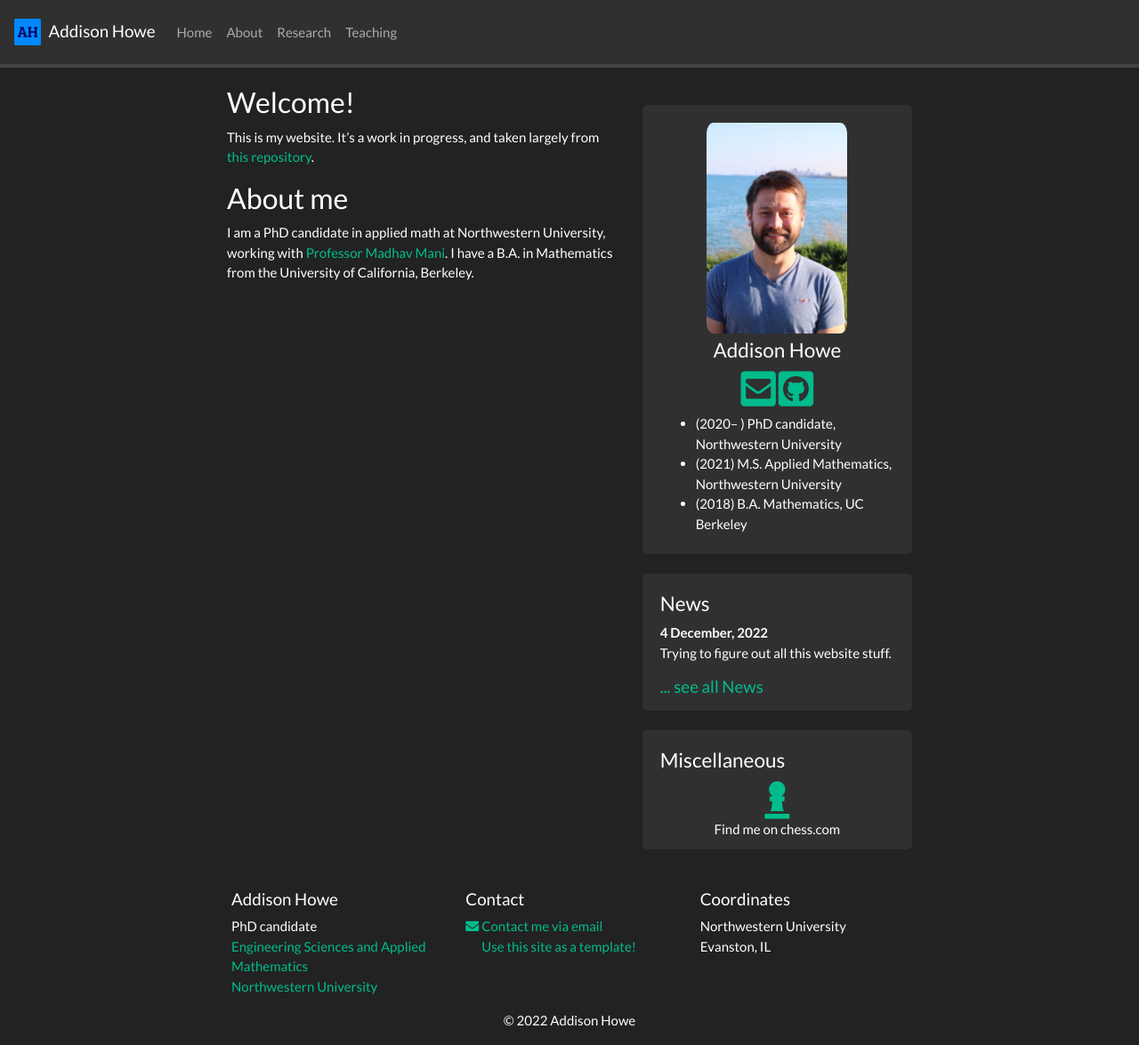
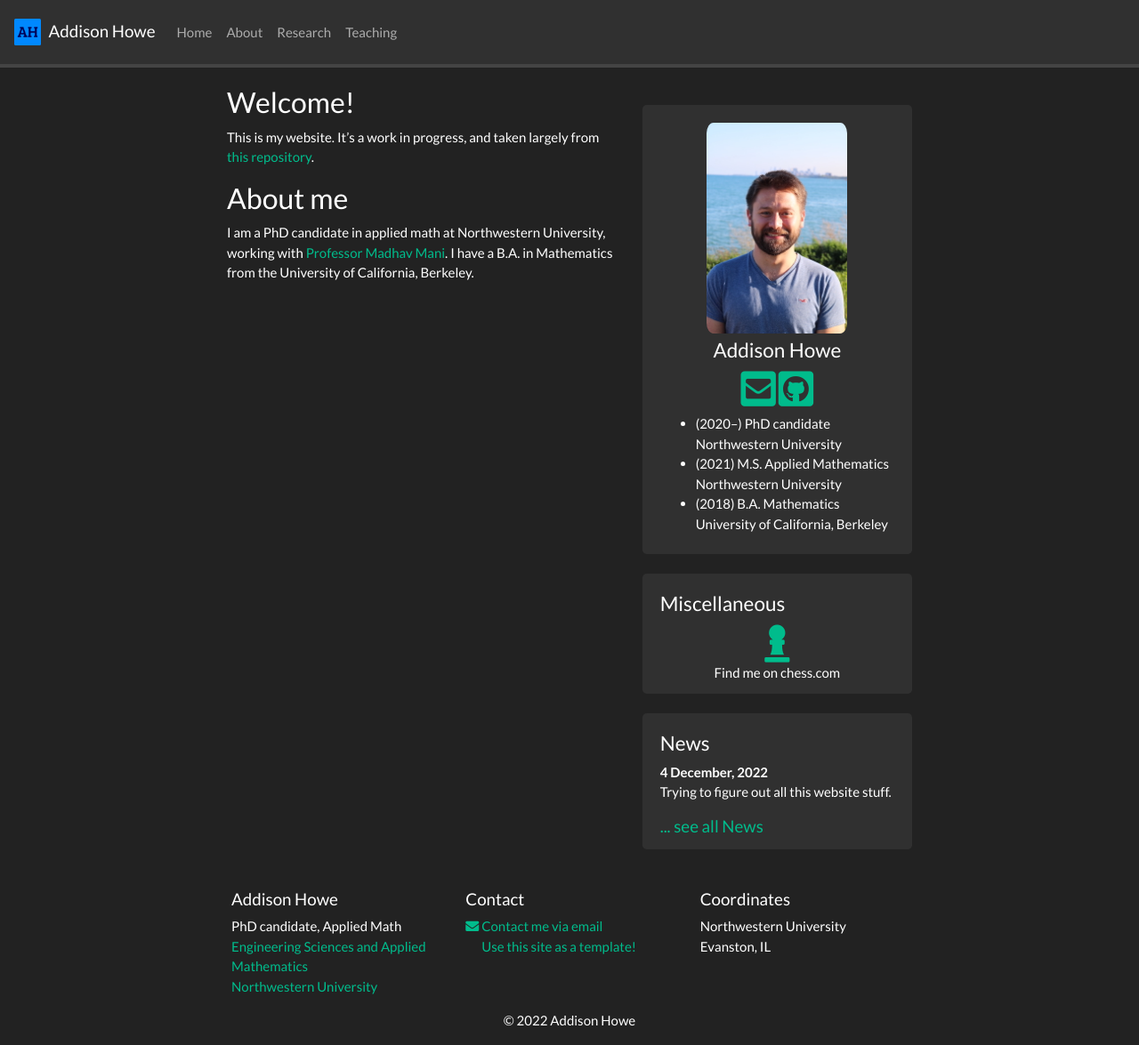
Before and after one commit to AddisonHowe/addisonhowe.github.io, a Jekyll site: the page built from _pages/home.md, in a window 1280 px wide and 1175 px high. Shown: the whole window at 89% size. Built offline with Jekyll 4.4.1, drawn with Linux system fonts in a browser that asks for light colours; nearby versions of some CDN libraries; a style sheet for code colours, icons or effects is not loaded.

Commit message:
included data.me file

```diff
--- a/_data/footer.yml
+++ b/_data/footer.yml
@@ -1,5 +1,5 @@
 affiliation: >
-    PhD candidate<br/>
+    PhD candidate, Applied Math<br/>
     <a href="https://www.mccormick.northwestern.edu/applied-math/" target-"_blank">Engineering Sciences and Applied Mathematics</a><br/>
     <a href="http://www.northwestern.edu/" target="_blank">Northwestern University</a>
 
--- a/_includes/sidebar.html
+++ b/_includes/sidebar.html
@@ -1,82 +1,51 @@
+{% assign me = site.data.me %}
+{% assign maxedu = 4 %}
+
 <div>
-{% for member in site.data.pi %}
 <div class="jumbotron">
-   <center>
-   <a href="{{site.url}}{{site.baseurl}}/about"><img src="{{site.url}}{{site.baseurl}}/images/{{ member.photo }}" width="60%" style="block:inline; margin-left:auto; margin-right:auto; margin-bottom:5px;"/></a>
-   <h4>{{ member.name }}</h4>
-   <div style="margin-bottom:5px">
-   {% if member.email %}<a href="mailto:{{ member.email }}" target="_blank"><i class="fa fa-envelope-square fa-3x"></i></a> {% endif %}
-   {% if member.cv %} <a href="{{ site.url }}{{ site.baseurl }}/{{ member.cv }}" target="_blank"><i class="ai ai-cv-square ai-3x"></i></a> {% endif %}
-   {% if member.scholar %} <a href="{{ member.scholar }}" target="_blank"><i class="ai ai-google-scholar-square ai-3x"></i></a> {% endif %}
-   {% if member.github %} <a href="{{ member.github }}" target="_blank"><i class="fab fa-github-square fa-3x"></i></a> {% endif %}
-   {% if member.researchgate %} <a href="{{ member.researchgate }}" target="_blank"><i class="ai ai-researchgate-square ai-3x"></i></a> {% endif %}
+  <center>
+  <a href="{{site.url}}{{site.baseurl}}/about"><img src="{{site.url}}{{site.baseurl}}/images/{{me.photo}}" width="60%" style="block:inline; margin-left:auto; margin-right:auto; margin-bottom:5px;"/></a>
+  <h4>{{ me.name }}</h4>
+  <div style="margin-bottom:5px">
+    {% if me.email %}<a href="mailto:{{ me.email }}" target="_blank"><i class="fa fa-envelope-square fa-3x"></i></a> {% endif %}
+    {% if me.cv %} <a href="{{ site.url }}{{ site.baseurl }}/{{ me.cv }}" target="_blank"><i class="ai ai-cv-square ai-3x"></i></a> {% endif %}
+    {% if me.scholar %} <a href="{{ me.scholar }}" target="_blank"><i class="ai ai-google-scholar-square ai-3x"></i></a> {% endif %}
+    {% if me.github %} <a href="{{ me.github }}" target="_blank"><i class="fab fa-github-square fa-3x"></i></a> {% endif %}
+    {% if me.researchgate %} <a href="{{ me.researchgate }}" target="_blank"><i class="ai ai-researchgate-square ai-3x"></i></a> {% endif %}
   </div>
   </center>
 
   <ul style="overflow: hidden">
-  {% if member.number_educ == 1 %}
-  <li> {{ member.education1short | replace: "-","&#8211;"}} </li>
-  {% endif %}
+  {% assign nedu = 0 %}
+  {% for edu in site.data.education %}
+    {% if nedu < maxedu %}
+      <li> ({{ edu.date | replace: "-","&#8211;"}}) {{ edu.title }}<br>{{ edu.location }}</li>
+    {% endif %}
+    {% assign nedu = nedu | plus: 1 %}
+  {% endfor %}
+  </ul>
 
-  {% if member.number_educ == 2 %}
-  <li> {{ member.education1short | replace: "-","&#8211;"}} </li>
-  <li> {{ member.education2short | replace: "-","&#8211;"}} </li>
-  {% endif %}
+</div>
+</div>
 
-  {% if member.number_educ == 3 %}
-  <li> {{ member.education1short | replace: "-","&#8211;"}} </li>
-  <li> {{ member.education2short | replace: "-","&#8211;"}} </li>
-  <li> {{ member.education3short }} </li>
-  {% endif %}
-
-  {% if member.number_educ == 4 %}
-  <li> {{ member.education1short | replace: "-","&#8211;"}} </li>
-  <li> {{ member.education2short | replace: "-","&#8211;"}} </li>
-  <li> {{ member.education3short | replace: "-","&#8211;"}} </li>
-  <li> {{ member.education4short | replace: "-","&#8211;"}} </li>
-  {% endif %}
-
-  {% if member.number_educ == 5 %}
-  <li> {{ member.education1short | replace: "-","&#8211;"}} </li>
-  <li> {{ member.education2short | replace: "-","&#8211;"}} </li>
-  <li> {{ member.education3short | replace: "-","&#8211;"}} </li>
-  <li> {{ member.education4short | replace: "-","&#8211;"}} </li>
-  <li> {{ member.education5short | replace: "-","&#8211;"}} </li>
-  {% endif %}
-
-  {% if member.number_educ == 6 %}
-  <li> {{ member.education1short | replace: "-","&#8211;"}} </li>
-  <li> {{ member.education2short | replace: "-","&#8211;"}} </li>
-  <li> {{ member.education3short | replace: "-","&#8211;"}} </li>
-  <li> {{ member.education4short | replace: "-","&#8211;"}} </li>
-  <li> {{ member.education5short | replace: "-","&#8211;"}} </li>
-  <li> {{ member.education6short | replace: "-","&#8211;"}} </li>
-  {% endif %}
-  </ul>
-</div>
-{% endfor %}
+<div class="jumbotron">
+  <h4>Miscellaneous</h4>
+  {% assign me = site.data.myinfo['me'] %}
+  <center>
+  <div style="margin-bottom:5px">
+  {% if me.chess %}
+    <a href="{{ me.chess }}" target="_blank"><i class="fas fa-chess-pawn fa-3x"></i></a>
+  {% endif %} <br>
+  Find me on chess.com
+  </div>
+  </center>
 </div>
 
 <div class="jumbotron">
   <h4>News</h4>
-
   {% for article in site.data.news limit:3 %}
-  <b>{{ article.date }}</b>
+    <b>{{ article.date }}</b>
     <p>{{ article.headline }}</p>
   {% endfor %}
-
   <h5><a href="{{ site.url }}{{ site.baseurl }}/allnews.html">... see all News</a></h5>
 </div>
-
-<div class="jumbotron">
-  <h4>Miscellaneous</h4>
-
-  {% assign me = site.data.myinfo['me'] %}
-
-  <center>
-   <div style="margin-bottom:5px">
-   {% if me.chess %} <a href="{{ me.chess }}" target="_blank"><i class="fas fa-chess-pawn fa-3x"></i></a> {% endif %} <br>
-   Find me on chess.com
-  </div>
-  </center>
-</div>
```
Also changed, not shown: _data/education.yml (added, +17 -0 lines), _data/me.yml (added, +8 -0 lines).
